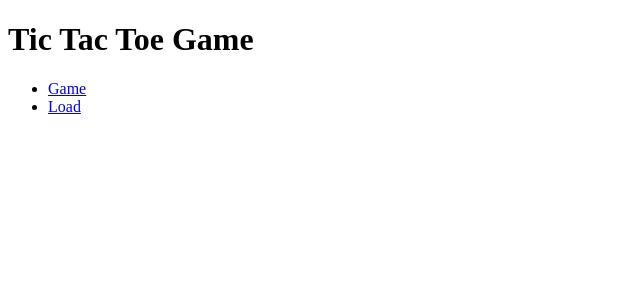
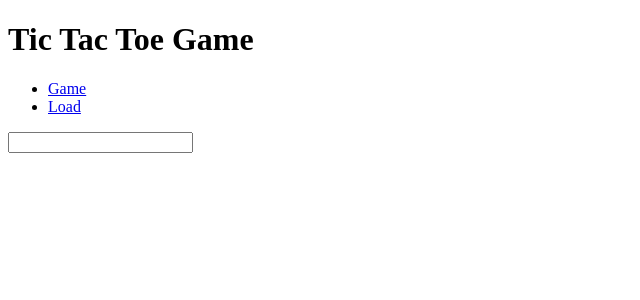
Before and after one commit to mahte007/tictactoe-with-php, a React (Create React App) app: page / in a window 1280 px wide. Shown: the top 300 px of the page, without its empty margins (0-640 px from the left). Built offline with nearby package versions, Linux system fonts and the light colour scheme.

Commit message:
Add search feature to saved games

```diff
--- a/src/components/App.jsx
+++ b/src/components/App.jsx
@@ -8,12 +8,13 @@ export default function App() {
 
   const [savedBoard, setSavedBoard] = useState("");
   const [isNewBoard, setIsNewBoard] = useState(true);
+  const [boardSize, setBoardSize] = useState(9);
 
   return (
     <div>
       <h1>Tic Tac Toe Game</h1>
       <Routes>
-        <Route path="/" element={ <Home setIsNewBoard={setIsNewBoard} />} />
+        <Route path="/" element={ <Home setIsNewBoard={setIsNewBoard} setBoardSize={setBoardSize} />} />
         <Route path="/game" element={ <Board savedBoard={savedBoard} isNewBoard={isNewBoard} />} />
         <Route path="/load" element={ <Load setSavedBoard={setSavedBoard} setIsNewBoard={setIsNewBoard} />} />
       </Routes>
--- a/src/components/pages/Board.jsx
+++ b/src/components/pages/Board.jsx
@@ -14,11 +14,18 @@ export default function Board(props){
     const [winner, setWinner] = useState(null);
     const [showAlert, setShowAlert] = useState(false);
     const [alertMessage, setAlertMessage] = useState("");
+    const [boardWidth, setBoardWidth] = useState(100);
+
 
     const navigate = useNavigate()
     const numberOfColumns = Math.sqrt(boardSize);
     const url = "http://localhost:5000/boards"
 
+
+    useEffect(() => {
+        setBoardWidth(numberOfColumns * boardWidth);
+        console.log(boardWidth);
+    }, [])
 
 
     useEffect(() => {
--- a/src/components/pages/Home.jsx
+++ b/src/components/pages/Home.jsx
@@ -8,6 +8,14 @@ export default function Board(props){
                 <li><Link to="/game" onClick={props.setIsNewBoard(true)}>Game</Link></li>
                 <li><Link to="/load">Load</Link></li>
             </ul>
+            <input list="boardsizes" />
+            <datalist id="boardsizes">
+                <option value="3X3" />
+                <option value="4X4" />
+                <option value="5X5" />
+                <option value="6X6" />
+                <option value="7X7" />
+            </datalist>
         </div>
     )
 }
--- a/src/components/pages/Load.jsx
+++ b/src/components/pages/Load.jsx
@@ -7,6 +7,7 @@ export default function Load(props){
     const [loadedGames, setLoadedGames] = useState([]);
     const [numberOfGames, setNumberOfGames] = useState(0);
     const [isLoaded, setIsLoaded] = useState(false);
+    const [searchQuery, setSearchQuery] = useState("");
 
     const url = "http://localhost:5000/boards"
     const navigate = useNavigate();
@@ -59,6 +60,16 @@ export default function Load(props){
 
     }
 
+
+
+    function handleSearch(e){
+        setSearchQuery(e.target.value);
+    }
+
+
+
+    const filteredGames = loadedGames.filter(game => game.name.toLowerCase().includes(searchQuery.toLocaleLowerCase()));
+
     if(!isLoaded){
         return(
             <div>Loading...</div>
@@ -70,7 +81,8 @@ export default function Load(props){
                 <Link to="/">Back to Main Menu</Link>
                 <h2>{numberOfGames}</h2>
                 <div>
-                    {loadedGames && loadedGames.map((game, index) => {
+                <input type="text" id="search" value={searchQuery} onChange={handleSearch} placeholder="Search"></input>
+                    {filteredGames.map((game, index) => {
                         return(
                             <div key={index}>
                                 <div>{game.name}</div>
--- a/src/styles/styles.css
+++ b/src/styles/styles.css
@@ -3,9 +3,9 @@
 }
 
 .board{
-    gap: 10px;
     width: 300px;
     height: 300px;
+    gap: 10px;
     margin: auto;
 }
 
```
